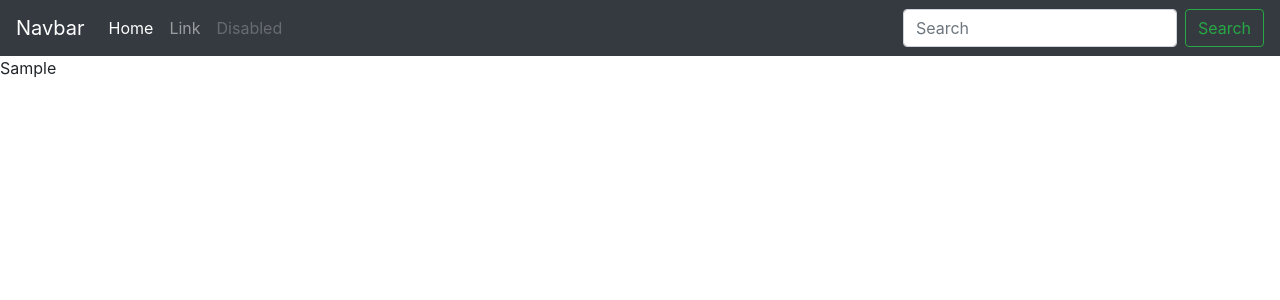
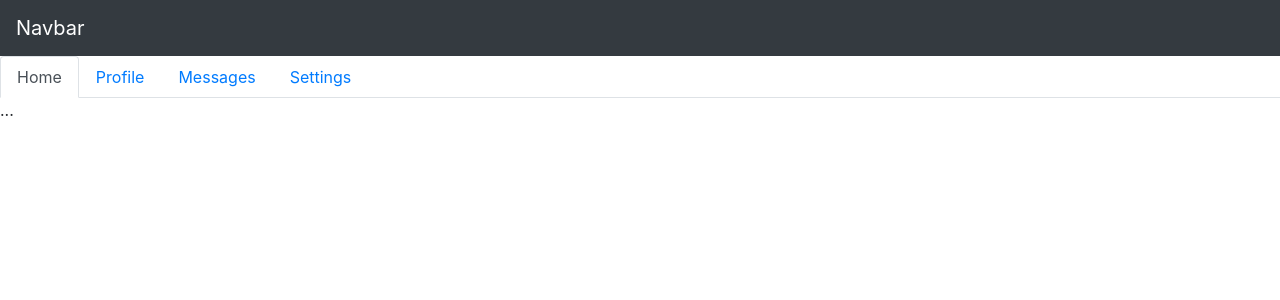
Before and after one commit to nahidsaikat/Fleet-Management, a Django app: page / in a window 1280 px wide. Shown: the top 300 px of the page. Run offline with Django 3.2, Linux system fonts and the light colour scheme; the visitor is signed in with stand-in values (Sample User, id 1); some libraries are stand-ins or nearby versions.

Commit message:
updating navbar

```diff
--- a/fleet_management/core/templates/layout.html
+++ b/fleet_management/core/templates/layout.html
@@ -2,33 +2,55 @@
 
 {% block nav_bar %}
     <nav class="navbar navbar-expand-lg navbar-dark bg-dark">
-        <button class="navbar-toggler" type="button" data-toggle="collapse" data-target="#navbarTogglerDemo03" aria-controls="navbarTogglerDemo03" aria-expanded="false" aria-label="Toggle navigation">
-            <span class="navbar-toggler-icon"></span>
-        </button>
-
         <div id="banner" class="page-header">
             {% block title %}<a class="navbar-brand" href="#">Navbar</a>{% endblock %}
         </div>
 
-        <div class="collapse navbar-collapse" id="navbarTogglerDemo03">
-            <ul class="navbar-nav mr-auto mt-2 mt-lg-0">
-                <li class="nav-item active">
-                    <a class="nav-link" href="#">Home <span class="sr-only">(current)</span></a>
-                </li>
-                <li class="nav-item">
-                    <a class="nav-link" href="#">Link</a>
-                </li>
-                <li class="nav-item">
-                    <a class="nav-link disabled" href="#">Disabled</a>
-                </li>
-            </ul>
-            <form class="form-inline my-2 my-lg-0">
-                <input class="form-control mr-sm-2" type="search" placeholder="Search" aria-label="Search">
-                <button class="btn btn-outline-success my-2 my-sm-0" type="submit">Search</button>
-            </form>
-        </div>
     </nav>
 
-    {{ request.user.first_name }}
+{#    <div class="" style="margin-top: 0.5em">#}
+{#        <div class="row">#}
+{#            <div class="col-2">#}
+{#                <div class="nav flex-column nav-pills" id="v-pills-tab" role="tablist" aria-orientation="vertical">#}
+{#                    <a class="nav-link active" id="v-pills-home-tab" data-toggle="pill" href="#v-pills-home" role="tab" aria-controls="v-pills-home" aria-selected="true">Fleet</a>#}
+{#                    <a class="nav-link" id="v-pills-profile-tab" data-toggle="pill" href="#v-pills-profile" role="tab" aria-controls="v-pills-profile" aria-selected="false">Vihicle</a>#}
+{#                    <a class="nav-link" id="v-pills-messages-tab" data-toggle="pill" href="#v-pills-messages" role="tab" aria-controls="v-pills-messages" aria-selected="false">Requisition</a>#}
+{#                    <a class="nav-link" id="v-pills-settings-tab" data-toggle="pill" href="#v-pills-settings" role="tab" aria-controls="v-pills-settings" aria-selected="false">Profile</a>#}
+{#                </div>#}
+{#            </div>#}
+{#            <div class="col-10">#}
+{#                <div class="tab-content" id="v-pills-tabContent">#}
+{#                    <div class="tab-pane fade show active" id="v-pills-home" role="tabpanel" aria-labelledby="v-pills-home-tab">...</div>#}
+{#                    <div class="tab-pane fade" id="v-pills-profile" role="tabpanel" aria-labelledby="v-pills-profile-tab">...</div>#}
+{#                    <div class="tab-pane fade" id="v-pills-messages" role="tabpanel" aria-labelledby="v-pills-messages-tab">...</div>#}
+{#                    <div class="tab-pane fade" id="v-pills-settings" role="tabpanel" aria-labelledby="v-pills-settings-tab">...</div>#}
+{#                </div>#}
+{#            </div>#}
+{#        </div>#}
+{#    </div>#}
+
+    <!-- Nav tabs -->
+<ul class="nav nav-tabs" id="myTab" role="tablist">
+  <li class="nav-item">
+    <a class="nav-link active" id="home-tab" data-toggle="tab" href="#home" role="tab" aria-controls="home" aria-selected="true">Home</a>
+  </li>
+  <li class="nav-item">
+    <a class="nav-link" id="profile-tab" data-toggle="tab" href="#profile" role="tab" aria-controls="profile" aria-selected="false">Profile</a>
+  </li>
+  <li class="nav-item">
+    <a class="nav-link" id="messages-tab" data-toggle="tab" href="#messages" role="tab" aria-controls="messages" aria-selected="false">Messages</a>
+  </li>
+  <li class="nav-item">
+    <a class="nav-link" id="settings-tab" data-toggle="tab" href="#settings" role="tab" aria-controls="settings" aria-selected="false">Settings</a>
+  </li>
+</ul>
+
+<!-- Tab panes -->
+<div class="tab-content">
+  <div class="tab-pane active" id="home" role="tabpanel" aria-labelledby="home-tab">...</div>
+  <div class="tab-pane" id="profile" role="tabpanel" aria-labelledby="profile-tab">...</div>
+  <div class="tab-pane" id="messages" role="tabpanel" aria-labelledby="messages-tab">...</div>
+  <div class="tab-pane" id="settings" role="tabpanel" aria-labelledby="settings-tab">...</div>
+</div>
 
 {% endblock %}
```
